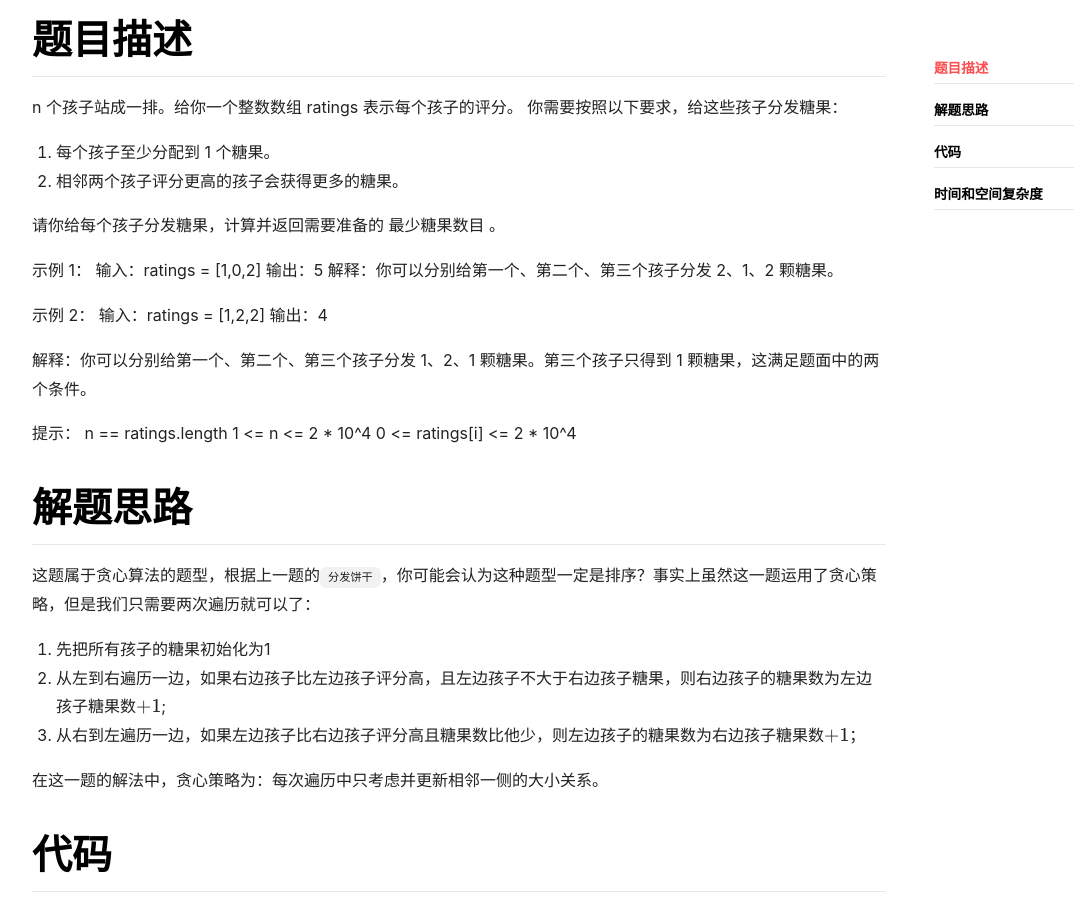
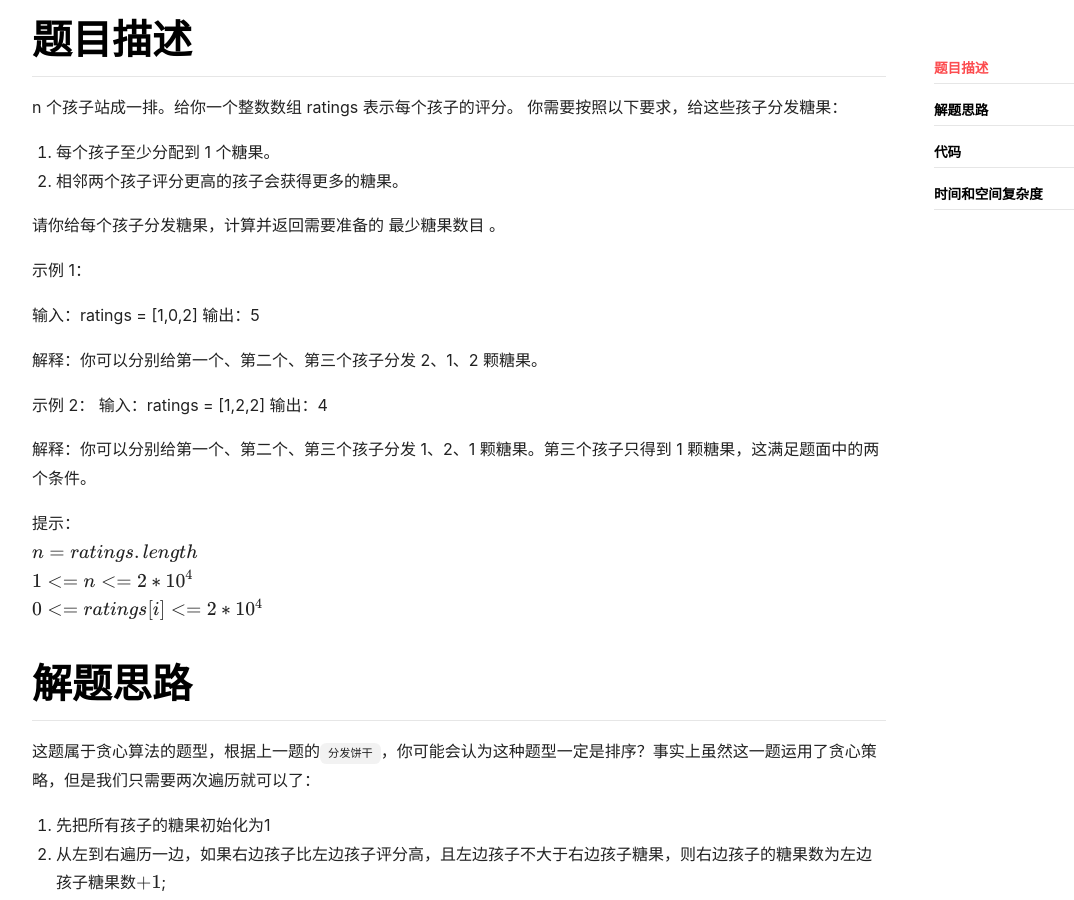
Before and after one commit to WuhuGoldPilot/wuhugoldpilot.github.io, a Jekyll site: the page built from _posts/algorithm/2022-04-12-algorithm-candy.md, in a window 1280 px wide and 900 px high, scrolled down 268 px. Shown: the whole window, without its empty margins (71-1145 px from the left). Built offline with Jekyll 4.4.1, drawn with Linux system fonts in a browser that asks for light colours; nearby versions of some CDN libraries; formulas are drawn with MathJax 3; comment, search, counter and statistics services are not loaded.

Commit message:
update: style

```diff
--- a/_posts/algorithm/2022-04-12-algorithm-candy.md
+++ b/_posts/algorithm/2022-04-12-algorithm-candy.md
@@ -24,8 +24,10 @@ n 个孩子站成一排。给你一个整数数组 ratings 表示每个孩子的
 请你给每个孩子分发糖果，计算并返回需要准备的 最少糖果数目 。
 
 示例 1：
+
 输入：ratings = [1,0,2]
 输出：5
+
 解释：你可以分别给第一个、第二个、第三个孩子分发 2、1、2 颗糖果。
 
 示例 2：
@@ -35,9 +37,9 @@ n 个孩子站成一排。给你一个整数数组 ratings 表示每个孩子的
 解释：你可以分别给第一个、第二个、第三个孩子分发 1、2、1 颗糖果。第三个孩子只得到 1 颗糖果，这满足题面中的两个条件。
 
 提示：
-n == ratings.length
-1 <= n <= 2 * 10^4
-0 <= ratings[i] <= 2 * 10^4
+$n = ratings.length$
+$1 <= n <= 2 * 10^4$
+$0 <= ratings[i] <= 2 * 10^4$
 
 
 # 解题思路
```
